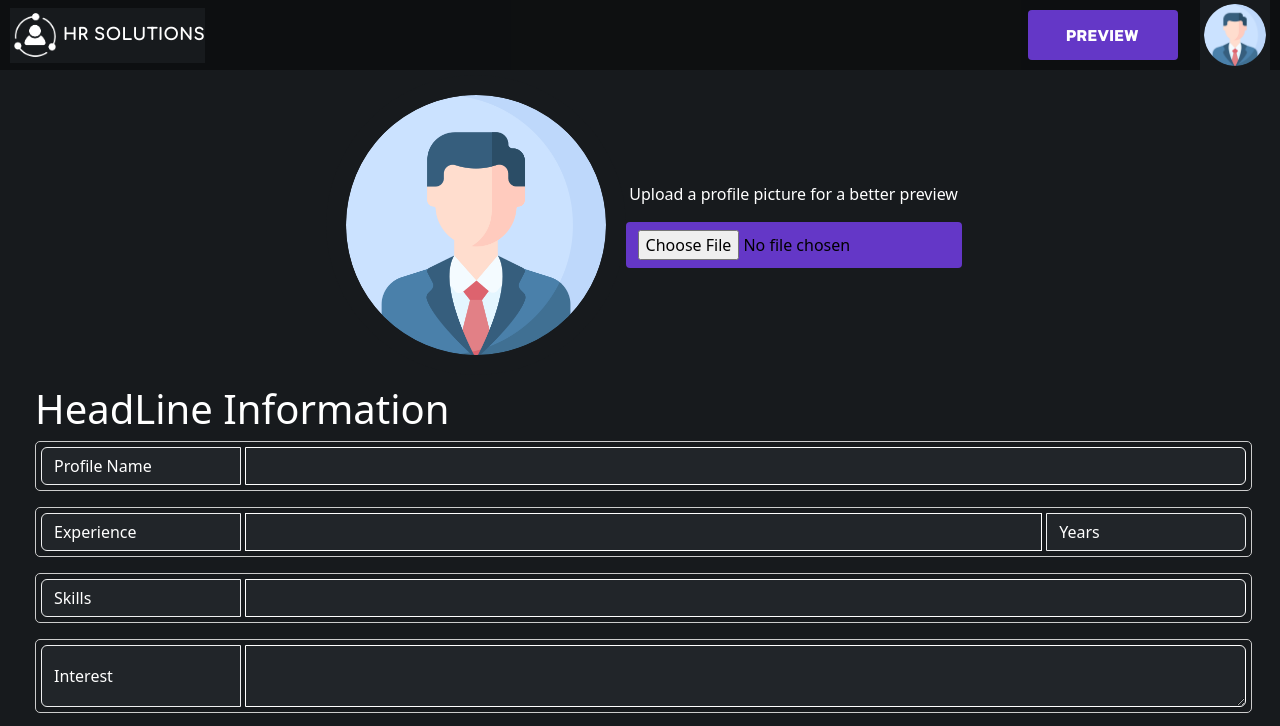
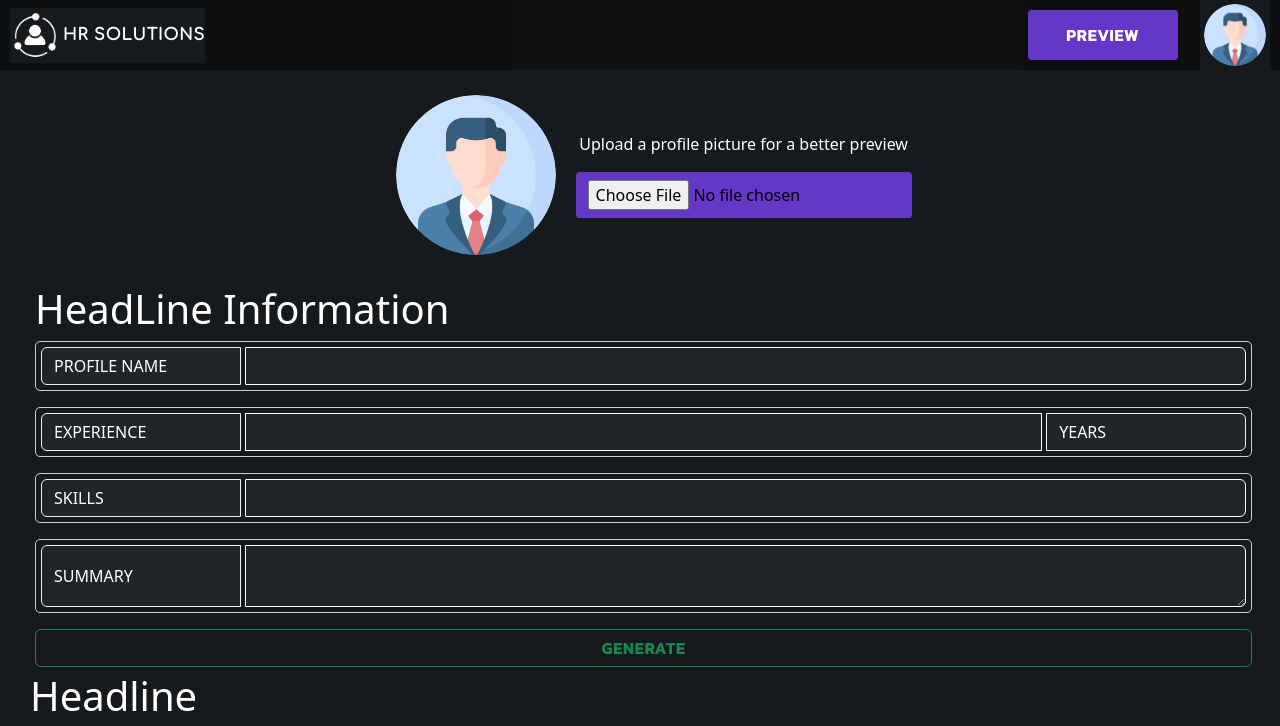
Before and after one commit to HarshiniPR/HR-web_YO, a plain HTML site: page frontend/Linkedin/linkedinResumeWriting.html in a window 1280 px wide. Shown: the top 726 px of the page. Drawn offline with nearby package versions, Linux system fonts and the light colour scheme; a web font is replaced by a local one.

Commit message:
updated linkedin tool 2.0

```diff
--- a/frontend/Linkedin/linkedinResumeWriting.html
+++ b/frontend/Linkedin/linkedinResumeWriting.html
@@ -178,7 +178,7 @@
 
         <div class="container">
             <img id="main-img" src="../images/Linkedin/linkedin-images/profile.jpg" alt="profile"
-                style="padding: 20px;">
+                style="padding: 20px; width: 200px; height: 200px;">
             <div class="input">
                 <p>Upload a profile picture for a better preview</p>
                 <input type="file" class="profile-pic-input" style="background-color: #6437c7; color: black;">
@@ -187,22 +187,22 @@
         <div class="container-input">
             <h1 class="display-7">HeadLine Information</h1>
             <div class="input-group mb-3">
-                <span class="input-group-text" id="basic-addon1">Profile Name</span>
+                <span class="input-group-text" id="basic-addon1">PROFILE NAME</span>
                 <input type="text" id="profiler" class="form-control">
             </div>
 
             <div class="input-group mb-3">
-                <span class="input-group-text">Experience</span>
+                <span class="input-group-text">EXPERIENCE</span>
                 <input type="number" class="form-control" aria-label="Amount (to the nearest dollar)">
-                <span class="input-group-text">Years</span>
+                <span class="input-group-text">YEARS</span>
             </div>
 
             <div class="input-group mb-3 tag-container">
-                <span class="input-group-text">Skills</span>
+                <span class="input-group-text">SKILLS</span>
                 <input type="text" id="tag-input" class="form-control" aria-label="Amount (to the nearest dollar)">
             </div>
             <div class="input-group">
-                <span class="input-group-text">Interest</span>
+                <span class="input-group-text">SUMMARY</span>
                 <textarea class="form-control" aria-label="With textarea"></textarea>
             </div>
             <button type="button" class="btn btn-outline-success"
```
